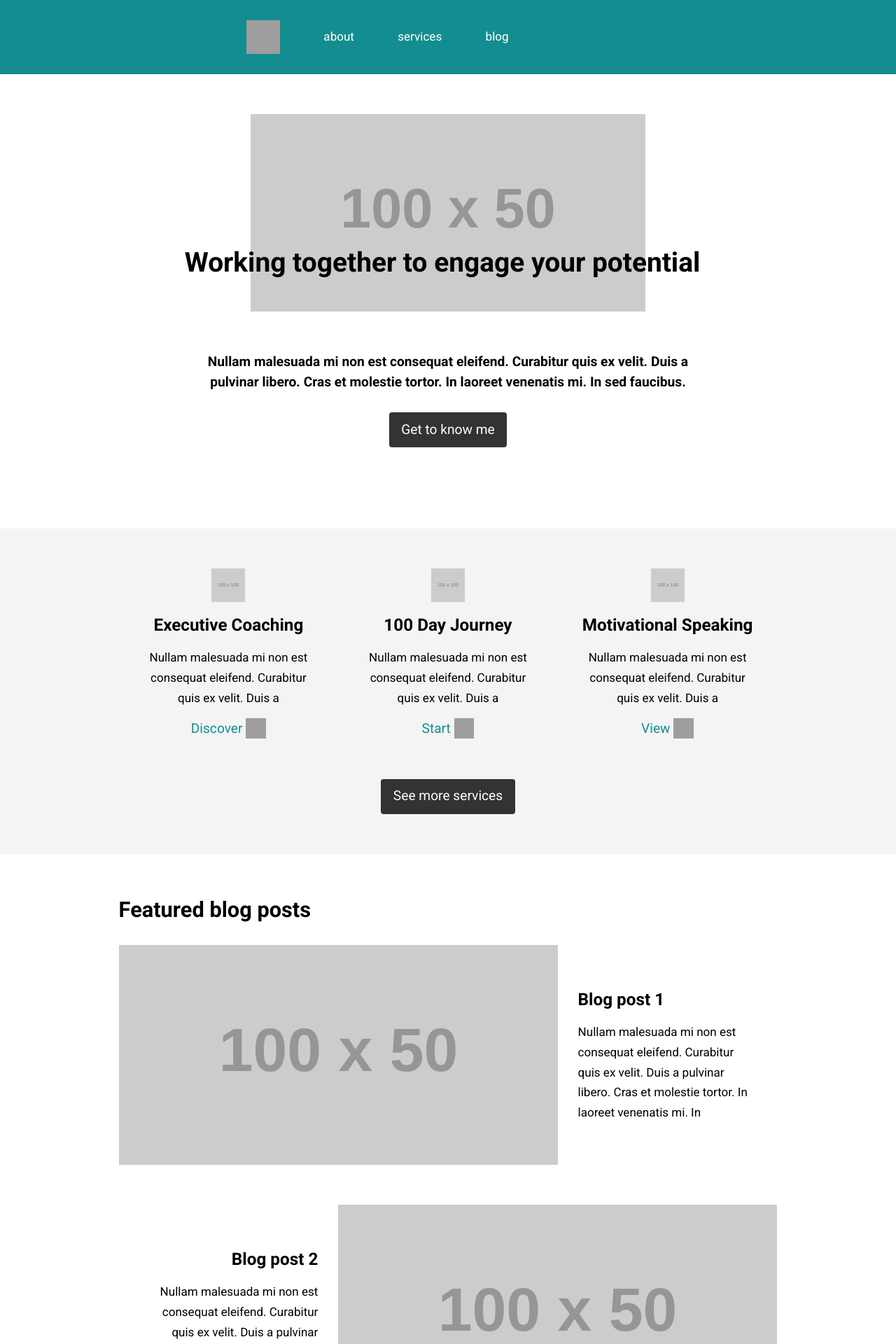
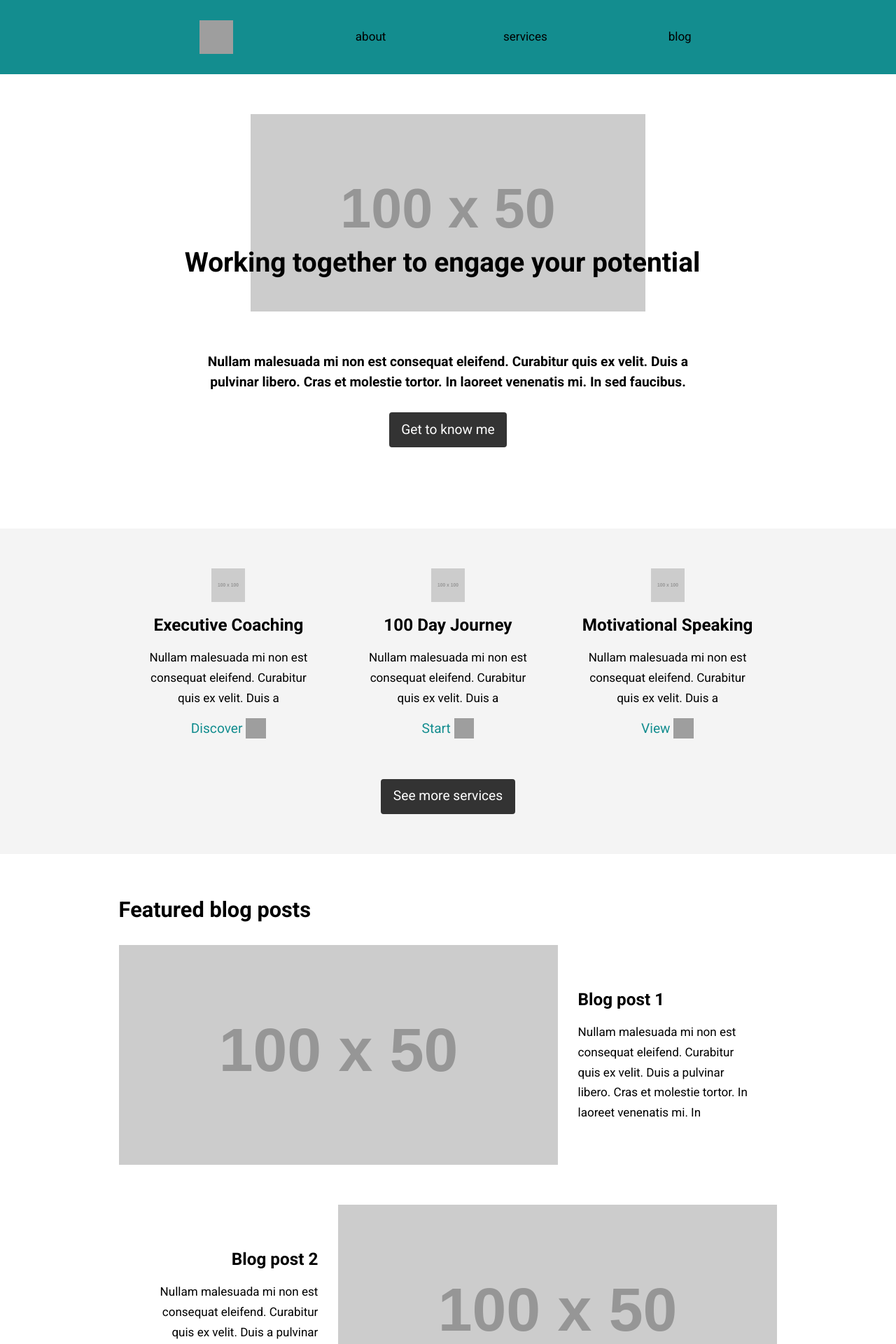
Before and after one commit to AlexSpagnuolo/rozross, a Jekyll site: the page built from index.html, in a window 1280 px wide. Shown: the top 1920 px of the page at 70% size. Built offline with Jekyll 4.4.1, drawn with Linux system fonts in a browser that asks for light colours; grey boxes are pictures that could not be loaded.

Commit message:
Update nav colours and hover states

```diff
--- a/_layouts/default.html
+++ b/_layouts/default.html
@@ -19,25 +19,30 @@
 
   <body>
     <header id="top" role="banner">
-      <nav class="pad-t pad-b" id="nav" role="navigation">
-        <ul class="list-group-inline max-length gutter push-0">
-          <li class="gutter">
+      <nav class="pad-t" id="nav" role="navigation">
+
+        <div class="grid grid-middle wrapper gutter-2 push-0 text-center">
+
+          <div class="unit xs-1 s-1 m-1 l-1-4 push">
             <a class="nav-logo" href="{{site.baseurl}}/" rel="home" itemprop="url">
               <i class="icon i-48">
-                <img class="img-flex white" src="{{site.baseurl}}/images/icons/logo-white.svg/">
+                <img class="img-flex" src="{{site.baseurl}}/images/icons/logo-white.svg/">
               </i>
             </a>
-          </li>
-          <li class="gutter">
-            <a class="white-link milli" href="{{site.baseurl}}/about/" itemprop="url">about</a>
-          </li>
-          <li class="gutter">
-            <a class="white-link milli" href="{{site.baseurl}}/services/" itemprop="url">services</a>
-          </li>
-          <li class="gutter">
-            <a class="white-link milli" href="{{site.baseurl}}/blog/" itemprop="url">blog</a>
-          </li>
-        </ul>
+          </div>
+
+          <div class="unit xs-1 s-1 m-1-3 l-1-4 push">
+            <a class="nav-link milli gutter pad-t-1-2 pad-b-1-2" href="{{site.baseurl}}/about/" itemprop="url">about</a>
+          </div>
+
+          <div class="unit xs-1 s-1 m-1-3 l-1-4 island-1-4 push">
+            <a class="nav-link milli gutter pad-t-1-2 pad-b-1-2" href="{{site.baseurl}}/services/" itemprop="url">services</a>
+          </div>
+
+          <div class="unit xs-1 s-1 m-1-3 l-1-4 island-1-4 push">
+            <a class="nav-link milli gutter pad-t-1-2 pad-b-1-2" href="{{site.baseurl}}/blog/" itemprop="url">blog</a>
+          </div>
+        </div>
       </nav>
     </header>
 
```
